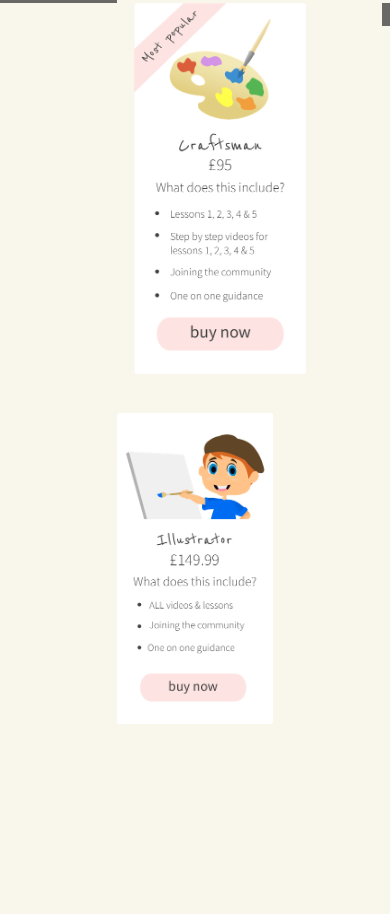
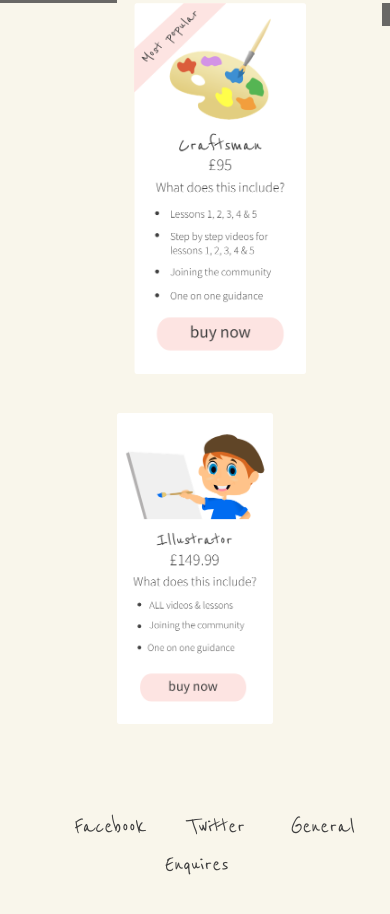
Before and after one commit to EmmaCorbett/letsillustrate, a plain HTML site: page index.html in a window 390 px wide. Shown: the part 1994-2908 px from the top of the page. Before the commit the page ends 2835 px from the top, so only its background shows below. Drawn offline with Linux system fonts and the light colour scheme.

Commit message:
added social media

```diff
--- a/css/course.css
+++ b/css/course.css
@@ -338,6 +338,27 @@ margin-bottom: 40%;}
 #illustrator img {
 max-width: 50%;}
 
+#socialmedia
+{grid-column-start:1;
+grid-column-end:3;
+grid-row-start:25;
+grid-row-end:27;
+margin-left: 10%;
+margin-top: 5%;
+margin-bottom: 10%;}
+
+#socialmedia ul{margin-left: auto;
+  margin-right:auto;
+  text-align: center;
+}
+
+#socialmedia li {font-family: 'Reenie Beanie', cursive;
+}
+
+#socialmedia a {font-size: 300%;}
+
+
+
 
 /*MEDIA 54 */
 @media (max-width:54em)
@@ -580,6 +601,25 @@ margin-bottom: 50%;}
     margin-left: auto;
     margin-right: auto;
     display: block;}
+
+    #socialmedia
+    {grid-column-start:1;
+    grid-column-end:3;
+    grid-row-start:32;
+    grid-row-end:33;
+    margin-left: 10%;
+    margin-bottom: 5%;
+  margin-top: -40%;}
+
+    #socialmedia ul{margin-left: auto;
+      margin-right:auto;
+      text-align: center;
+    }
+
+    #socialmedia li {font-family: 'Reenie Beanie', cursive;
+    }
+
+    #socialmedia a {font-size: 200%;}
   }
 
 /*MEDIA 45 */
@@ -835,4 +875,23 @@ padding-left: 15%;}
   margin-right: auto;
   display: block;}
 
+  #socialmedia
+  {grid-column-start:1;
+  grid-column-end:3;
+  grid-row-start:32;
+  grid-row-end:33;
+  margin-left: 10%;
+  margin-bottom: 10%;
+margin-top: -15%;}
+
+  #socialmedia ul{margin-left: auto;
+    margin-right:auto;
+    text-align: center;
+  }
+
+  #socialmedia li {font-family: 'Reenie Beanie', cursive;
+  }
+
+  #socialmedia a {font-size: 170%;}
 }
+}
--- a/index.html
+++ b/index.html
@@ -109,7 +109,14 @@
 <a href="img/illustrator.pdf" download="illustratorpackage"><img src="img/illustrator.png" alt="illustrator"/></a>
 </section>
 
-<br></br>
-</div>
+<section id="socialmedia">
+
+<ul>
+  <li><a href="https://www.facebook.com/Lets-Illustrate-108158304047533/">Facebook</a></li>
+  <li><a href="https://twitter.com/Letsillustrate_">Twitter</li>
+  <li><a href="mailto:letsillustratesketch@gmail.com">General Enquires</a></li>
+</ul>
+</section>
+
 </body>
 </html>
```
Also changed, not shown: 1 other file.
